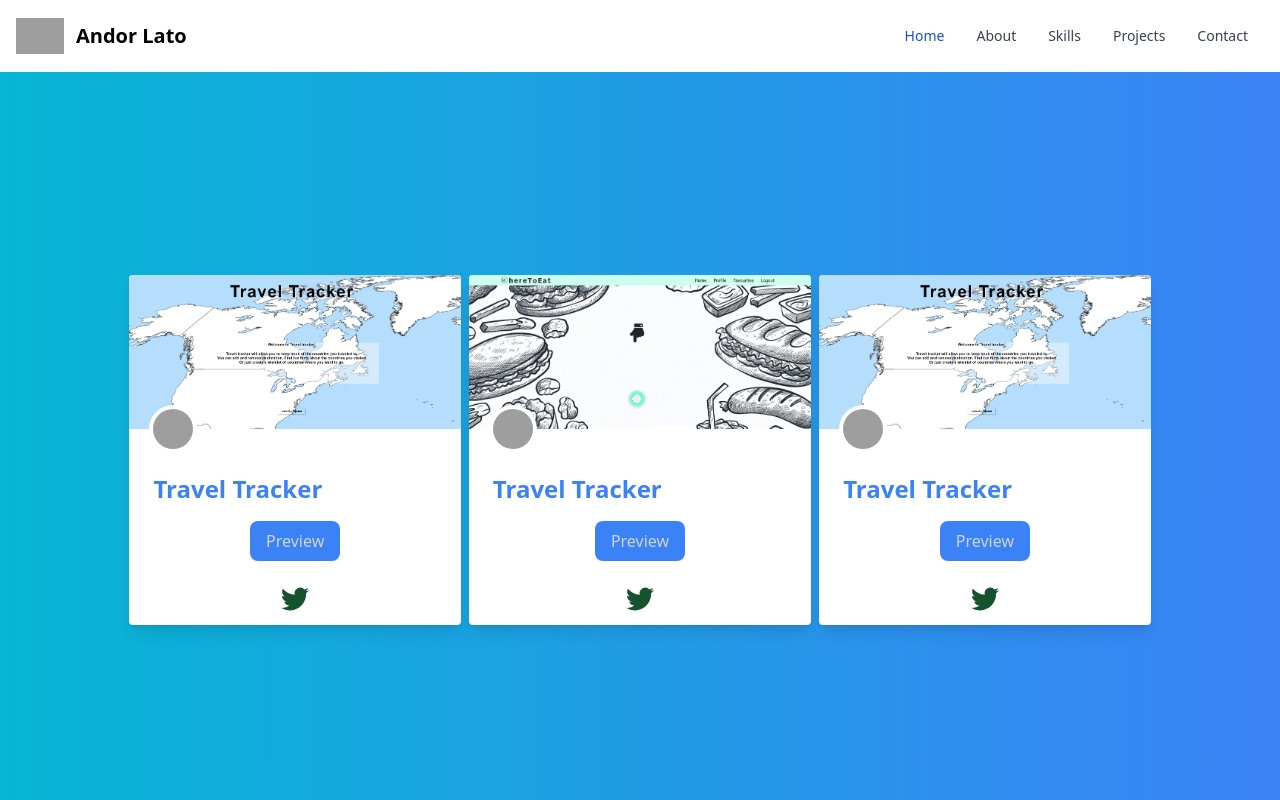
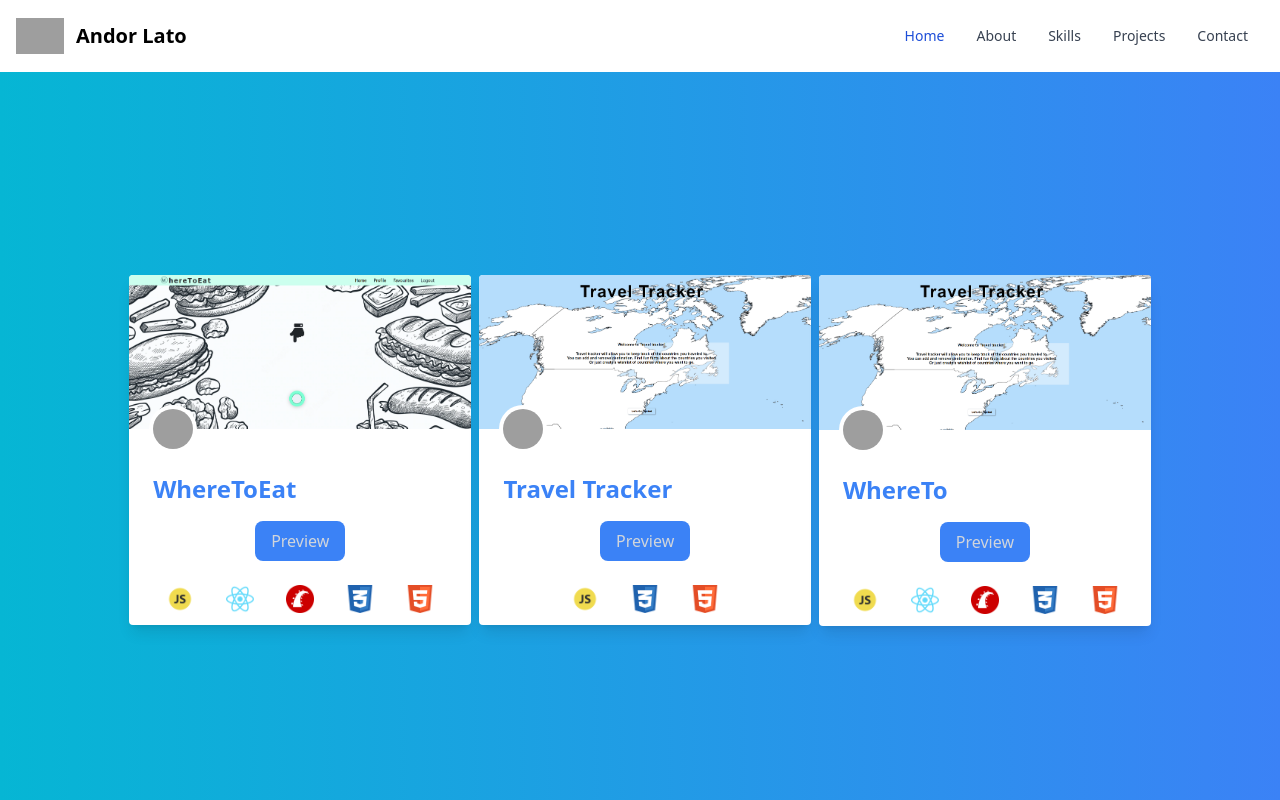
Before and after one commit to Moszio/Portfolio, a Next.js app: page /projects in a window 1280 px wide. Built offline with nearby package versions, Linux system fonts and the light colour scheme; grey boxes are pictures that could not be loaded.

Commit message:
Modal and dynamic card component added

```diff
--- /dev/null
+++ b/app/Card.jsx
@@ -0,0 +1,92 @@
+import React from 'react'
+import Image from 'next/image'
+import { useState } from 'react'
+
+const Card = ({ project }) => {
+  const [showModal, setShowModal] = useState(false)
+  return (
+    <>
+      <div className='flex flex-wrap items-center justify-center'>
+        <div className='container max-w-[344px] bg-white rounded dark:bg-gray-800 shadow-lg transform duration-200 easy-in-out m-1'>
+          <div className='h-2/4 overflow-hidden'>
+            <Image
+              className='w-full rounded-t max-h-[155px]'
+              src={project.image}
+              height={130}
+              alt={project.name}
+            />
+          </div>
+          <div className='flex justify-start px-5 -mt-6 mb-5'>
+            <span clspanss='block relative h-11 w-22'>
+              <a href={project.githubLink}>
+                <img
+                  alt='githubLogo"'
+                  src='https://github.githubassets.com/images/modules/logos_page/GitHub-Mark.png'
+                  className='mx-auto object-cover rounded-full h-12 w-12 bg-white p-1 cursor-pointer hover:scale-110 ease-in duration-300'
+                />
+              </a>
+            </span>
+          </div>
+          <div className=''>
+            <div className='px-6 mb-1'>
+              <h2 className='text-2xl font-bold text-blue-500 dark:text-gray-300'>
+                {project.name}
+              </h2>
+
+              <div
+                className='justify-center px-4 py-2 cursor-pointer bg-blue-500 max-w-min mx-auto mt-4 rounded-lg text-gray-300 hover:bg-blue-800 hover:text-gray-100 dark:bg-gray-700 dark:text-gray-300 dark:hover:bg-gray-600 dark:hover:text-gray-200'
+                onClick={() => setShowModal(true)}
+              >
+                Preview
+              </div>
+              <div className='flex flex-wrap justify-center gap-2 sm:gap-4 mt-4'>
+                {project.technologies.map((technology) => {
+                  return (
+                    <button className='text-green-900 hover:text-green-700 p-1 sm:p-2 inline-flex items-center dark:text-gray-400 dark:hover:text-gray-300 hover:scale-110 ease-in duration-300'>
+                      <img
+                        src={technology}
+                        className='w-7 h-7 fill-current'
+                        alt='react-logo'
+                      />
+                    </button>
+                  )
+                })}
+              </div>
+            </div>
+          </div>
+        </div>
+      </div>
+      {showModal ? (
+        <>
+          <div className='justify-center items-center flex overflow-x-hidden overflow-y-auto fixed inset-0 z-50 outline-none focus:outline-none'>
+            <div className='relative w-auto my-6 mx-auto max-w-3xl'>
+              {/*content*/}
+              <div className='border-0 rounded-lg shadow-lg relative flex flex-col w-full bg-white outline-none focus:outline-none'>
+                {/*body*/}
+                <div className='relative p-1 flex-auto'>
+                  <video className='h-80' controls>
+                    <source src={project.video} type='video/mp4' />
+                    Your browser does not support the video tag.
+                  </video>
+                </div>
+                {/*footer*/}
+                <div className='flex items-center justify-end p-2 border-t border-solid border-slate-200 rounded-b'>
+                  <button
+                    className='text-red-500 background-transparent font-bold uppercase px-6 py-2 text-sm outline-none focus:outline-none mr-1 mb-1 ease-linear transition-all duration-150'
+                    type='button'
+                    onClick={() => setShowModal(false)}
+                  >
+                    Close
+                  </button>
+                </div>
+              </div>
+            </div>
+          </div>
+          <div className='opacity-25 fixed inset-0 z-40 bg-black'></div>
+        </>
+      ) : null}
+    </>
+  )
+}
+
+export default Card
--- a/app/projects/page.jsx
+++ b/app/projects/page.jsx
@@ -1,132 +1,93 @@
+'use client'
+
 import React from 'react'
 import Image from 'next/image'
 import TT from '../../public/projects/TravelTracker.png'
 import WTE from '../../public/projects/WhereToEat.png'
+import { useState } from 'react'
+import Card from '../Card'
 
 const projects = () => {
+  const [showModal, setShowModal] = useState(false)
+
+  let projects = [
+    {
+      name: 'WhereToEat',
+      technologies: [
+        '/javascript.png',
+        '/react.png',
+        '/rails.png',
+        '/css.png',
+        '/html.png',
+      ],
+      video: '/projects/WhereToEat.mp4',
+      githubLink: 'https://github.com/Moszio/Meal-Randomizer-App',
+      image: WTE,
+    },
+    {
+      name: 'Travel Tracker',
+      technologies: ['/javascript.png', '/css.png', '/html.png'],
+      video: '/projects/FFS Logistics - Google Chrome - 16 October 2022.mp4',
+      githubLink: 'https://github.com/Moszio/Project-Mapp-Website',
+      image: TT,
+    },
+    {
+      name: 'WhereTo',
+      technologies: [
+        '/javascript.png',
+        '/react.png',
+        '/rails.png',
+        '/css.png',
+        '/html.png',
+      ],
+      video: '/projects/WhereToEat',
+      githubLink: 'https://github.com/Moszio/Meal-Randomizer-App',
+      image: TT,
+    },
+  ]
+
   return (
     <section className='pt-[100px] h-full flex flex-wrap justify-center items-center bg-gradient-to-r from-cyan-500 to-blue-500'>
-      <div className='flex flex-wrap items-center justify-center'>
-        <div className='container max-w-[344px] bg-white rounded dark:bg-gray-800 shadow-lg transform duration-200 easy-in-out m-1'>
-          <div className='h-2/4 overflow-hidden'>
-            <Image
-              className='w-full rounded-t max-h-[155px]'
-              src={TT}
-              height={130}
-            />
-          </div>
-          <div className='flex justify-start px-5 -mt-6 mb-5'>
-            <span clspanss='block relative h-11 w-22'>
-              <img
-                alt='Photo by aldi sigun on Unsplash'
-                src='https://github.githubassets.com/images/modules/logos_page/GitHub-Mark.png'
-                className='mx-auto object-cover rounded-full h-12 w-12 bg-white p-1'
-              />
-            </span>
-          </div>
-          <div className=''>
-            <div className='px-6 mb-1'>
-              <h2 className='text-2xl font-bold text-blue-500 dark:text-gray-300'>
-                Travel Tracker
-              </h2>
+      {projects.map((project, index) => {
+        return (
+          <Card
+            project={project}
+            key={index}
+            setShowModal={setShowModal}
+            showModal={setShowModal}
+          />
+        )
+      })}
 
-              <div className='justify-center px-4 py-2 cursor-pointer bg-blue-500 max-w-min mx-auto mt-4 rounded-lg text-gray-300 hover:bg-green-800 hover:text-gray-100 dark:bg-gray-700 dark:text-gray-300 dark:hover:bg-gray-600 dark:hover:text-gray-200'>
-                Preview
-              </div>
-              <div className='flex flex-wrap justify-center gap-2 sm:gap-4 mt-4'>
-                <button className='text-green-900 hover:text-green-700 p-1 sm:p-2 inline-flex items-center dark:text-gray-400 dark:hover:text-gray-300'>
-                  <svg
-                    className='w-7 h-7 fill-current'
-                    role='img'
-                    xmlns='http://www.w3.org/2000/svg'
-                    viewBox='0 0 24 24'
+      {showModal ? (
+        <>
+          <div className='justify-center items-center flex overflow-x-hidden overflow-y-auto fixed inset-0 z-50 outline-none focus:outline-none'>
+            <div className='relative w-auto my-6 mx-auto max-w-3xl'>
+              {/*content*/}
+              <div className='border-0 rounded-lg shadow-lg relative flex flex-col w-full bg-white outline-none focus:outline-none'>
+                {/*body*/}
+                <div className='relative p-1 flex-auto'>
+                  <video className='h-80' controls>
+                    <source src='/projects/WhereToEat.mp4' type='video/mp4' />
+                    Your browser does not support the video tag.
+                  </video>
+                </div>
+                {/*footer*/}
+                <div className='flex items-center justify-end p-2 border-t border-solid border-slate-200 rounded-b'>
+                  <button
+                    className='text-red-500 background-transparent font-bold uppercase px-6 py-2 text-sm outline-none focus:outline-none mr-1 mb-1 ease-linear transition-all duration-150'
+                    type='button'
+                    onClick={() => setShowModal(false)}
                   >
-                    <path d='M23.953 4.57a10 10 0 01-2.825.775 4.958 4.958 0 002.163-2.723c-.951.555-2.005.959-3.127 1.184a4.92 4.92 0 00-8.384 4.482C7.69 8.095 4.067 6.13 1.64 3.162a4.822 4.822 0 00-.666 2.475c0 1.71.87 3.213 2.188 4.096a4.904 4.904 0 01-2.228-.616v.06a4.923 4.923 0 003.946 4.827 4.996 4.996 0 01-2.212.085 4.936 4.936 0 004.604 3.417 9.867 9.867 0 01-6.102 2.105c-.39 0-.779-.023-1.17-.067a13.995 13.995 0 007.557 2.209c9.053 0 13.998-7.496 13.998-13.985 0-.21 0-.42-.015-.63A9.935 9.935 0 0024 4.59z' />
-                  </svg>
-                </button>
+                    Close
+                  </button>
+                </div>
               </div>
             </div>
           </div>
-        </div>
-      </div>
-      <div className='flex flex-wrap items-center justify-center'>
-        <div className='container max-w-[344px] bg-white rounded dark:bg-gray-800 shadow-lg transform duration-200 easy-in-out m-1'>
-          <div className='h-2/4 overflow-hidden'>
-            <Image className='w-full rounded-t max-h-[155px]' src={WTE} />
-          </div>
-          <div className='flex justify-start px-5 -mt-6 mb-5'>
-            <span clspanss='block relative h-11 w-22'>
-              <img
-                alt='Photo by aldi sigun on Unsplash'
-                src='https://github.githubassets.com/images/modules/logos_page/GitHub-Mark.png'
-                className='mx-auto object-cover rounded-full h-12 w-12 bg-white p-1'
-              />
-            </span>
-          </div>
-          <div className=''>
-            <div className='px-6 mb-1'>
-              <h2 className='text-2xl font-bold text-blue-500 dark:text-gray-300'>
-                Travel Tracker
-              </h2>
-
-              <div className='justify-center px-4 py-2 cursor-pointer bg-blue-500 max-w-min mx-auto mt-4 rounded-lg text-gray-300 hover:bg-green-800 hover:text-gray-100 dark:bg-gray-700 dark:text-gray-300 dark:hover:bg-gray-600 dark:hover:text-gray-200'>
-                Preview
-              </div>
-              <div className='flex flex-wrap justify-center gap-2 sm:gap-4 mt-4'>
-                <button className='text-green-900 hover:text-green-700 p-1 sm:p-2 inline-flex items-center dark:text-gray-400 dark:hover:text-gray-300'>
-                  <svg
-                    className='w-7 h-7 fill-current'
-                    role='img'
-                    xmlns='http://www.w3.org/2000/svg'
-                    viewBox='0 0 24 24'
-                  >
-                    <path d='M23.953 4.57a10 10 0 01-2.825.775 4.958 4.958 0 002.163-2.723c-.951.555-2.005.959-3.127 1.184a4.92 4.92 0 00-8.384 4.482C7.69 8.095 4.067 6.13 1.64 3.162a4.822 4.822 0 00-.666 2.475c0 1.71.87 3.213 2.188 4.096a4.904 4.904 0 01-2.228-.616v.06a4.923 4.923 0 003.946 4.827 4.996 4.996 0 01-2.212.085 4.936 4.936 0 004.604 3.417 9.867 9.867 0 01-6.102 2.105c-.39 0-.779-.023-1.17-.067a13.995 13.995 0 007.557 2.209c9.053 0 13.998-7.496 13.998-13.985 0-.21 0-.42-.015-.63A9.935 9.935 0 0024 4.59z' />
-                  </svg>
-                </button>
-              </div>
-            </div>
-          </div>
-        </div>
-      </div>
-      <div className='flex flex-wrap items-center justify-center'>
-        <div className='container max-w-[344px] bg-white rounded dark:bg-gray-800 shadow-lg transform duration-200 easy-in-out m-1'>
-          <div className='h-2/4 overflow-hidden'>
-            <Image className='w-full rounded-t max-h-[155px]' src={TT} />
-          </div>
-          <div className='flex justify-start px-5 -mt-6 mb-5'>
-            <span clspanss='block relative h-11 w-22'>
-              <img
-                alt='Photo by aldi sigun on Unsplash'
-                src='https://github.githubassets.com/images/modules/logos_page/GitHub-Mark.png'
-                className='mx-auto object-cover rounded-full h-12 w-12 bg-white p-1'
-              />
-            </span>
-          </div>
-          <div className=''>
-            <div className='px-6 mb-1'>
-              <h2 className='text-2xl font-bold text-blue-500 dark:text-gray-300'>
-                Travel Tracker
-              </h2>
-
-              <div className='justify-center px-4 py-2 cursor-pointer bg-blue-500 max-w-min mx-auto mt-4 rounded-lg text-gray-300 hover:bg-green-800 hover:text-gray-100 dark:bg-gray-700 dark:text-gray-300 dark:hover:bg-gray-600 dark:hover:text-gray-200'>
-                Preview
-              </div>
-              <div className='flex flex-wrap justify-center gap-2 sm:gap-4 mt-4'>
-                <button className='text-green-900 hover:text-green-700 p-1 sm:p-2 inline-flex items-center dark:text-gray-400 dark:hover:text-gray-300'>
-                  <svg
-                    className='w-7 h-7 fill-current'
-                    role='img'
-                    xmlns='http://www.w3.org/2000/svg'
-                    viewBox='0 0 24 24'
-                  >
-                    <path d='M23.953 4.57a10 10 0 01-2.825.775 4.958 4.958 0 002.163-2.723c-.951.555-2.005.959-3.127 1.184a4.92 4.92 0 00-8.384 4.482C7.69 8.095 4.067 6.13 1.64 3.162a4.822 4.822 0 00-.666 2.475c0 1.71.87 3.213 2.188 4.096a4.904 4.904 0 01-2.228-.616v.06a4.923 4.923 0 003.946 4.827 4.996 4.996 0 01-2.212.085 4.936 4.936 0 004.604 3.417 9.867 9.867 0 01-6.102 2.105c-.39 0-.779-.023-1.17-.067a13.995 13.995 0 007.557 2.209c9.053 0 13.998-7.496 13.998-13.985 0-.21 0-.42-.015-.63A9.935 9.935 0 0024 4.59z' />
-                  </svg>
-                </button>
-              </div>
-            </div>
-          </div>
-        </div>
-      </div>
+          <div className='opacity-25 fixed inset-0 z-40 bg-black'></div>
+        </>
+      ) : null}
     </section>
   )
 }
```
Also changed, not shown: 2 other files (tests, documents, lock files or other folders).
